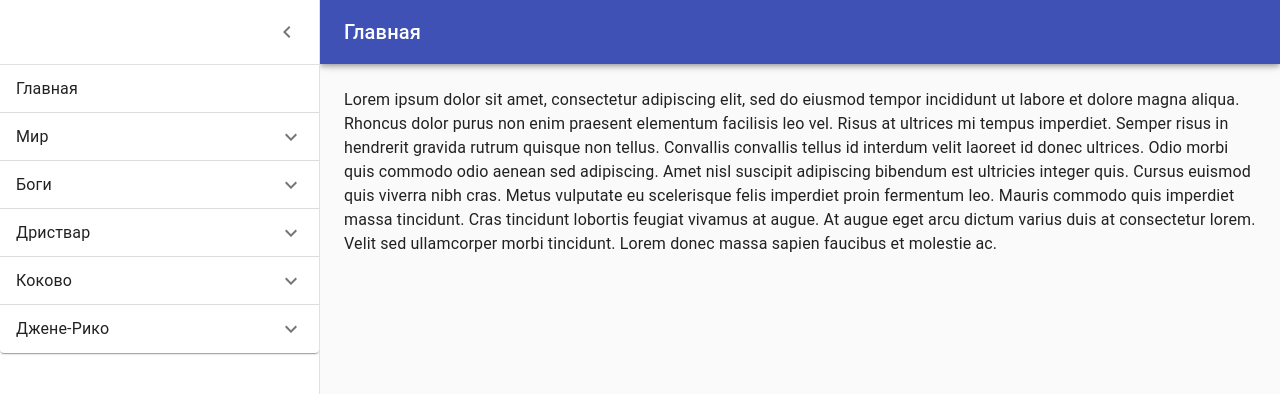
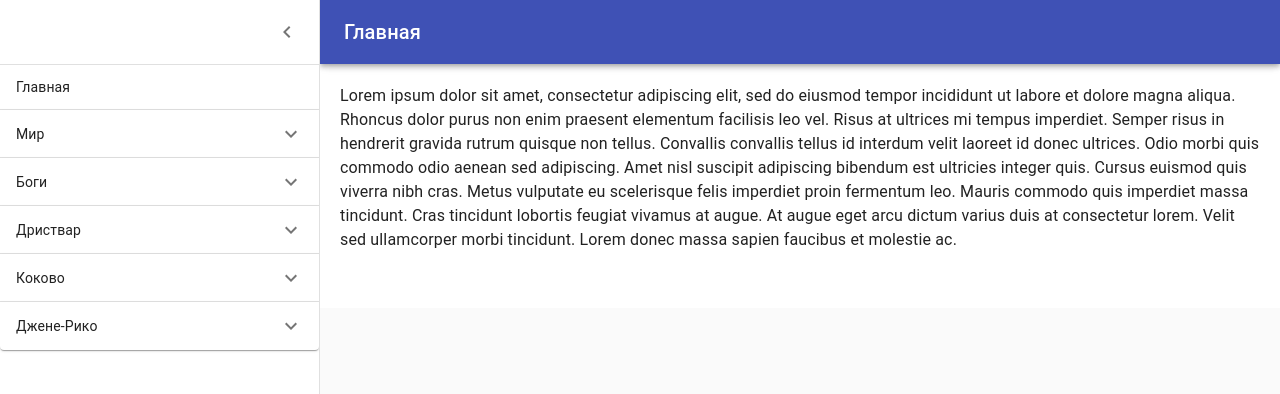
Before and after one commit to DmitriStadnik/g-lore, a React (Create React App) app in the folder client/: page / in a window 1280 px wide. Shown: the top 394 px of the page. Built offline with nearby package versions, Linux system fonts and the light colour scheme.

Commit message:
Optimize datasets and modify ui

```diff
--- a/client/src/components/App/index.tsx
+++ b/client/src/components/App/index.tsx
@@ -68,7 +68,6 @@ const useStyles = makeStyles((theme) => ({
   },
   content: {
     flexGrow: 1,
-    padding: theme.spacing(3),
     transition: theme.transitions.create('margin', {
       easing: theme.transitions.easing.sharp,
       duration: theme.transitions.duration.leavingScreen,
@@ -101,18 +100,18 @@ const useStyles = makeStyles((theme) => ({
     padding: '0',
     '&:hover': {
       textDecoration: 'none',
-      color: theme.palette.primary.light,
+      color: theme.palette.primary.dark,
     }
   },
   linkText: {
     '& span': {
-      fontSize: 12,
-      padding: theme.spacing(1, 3),
+      fontSize: 13,
+      padding: theme.spacing(0, 3),
     }
   },
   linkTextMain: {
     '& span': {
-      fontSize: 16,
+      fontSize: 14,
       padding: theme.spacing(1, 2),
     }
   }
@@ -198,7 +197,7 @@ const App = () => {
         </List>
 
         {data && data.map((parent, index) => (
-          <Accordion key={`${transliterateRus(parent.title)}-dropdown`}>
+          <Accordion key={`${transliterateRus(parent.title)}-dropdown`} className='custom_accordion'>
             <AccordionSummary
               expandIcon={<ExpandMoreIcon />}
               aria-controls={`${transliterateRus(parent.title)}-content`}
@@ -226,6 +225,7 @@ const App = () => {
         })}
       >
         <div className={classes.drawerHeader} />
+        <div className='content_wrapper'>
           {content && content.map((item, index) => (
             <Typography paragraph key={index}>
               {parse(item, {
@@ -249,6 +249,7 @@ const App = () => {
               })}
             </Typography>
           ))}
+        </div>
       </main>
     </div>
   );
--- a/client/src/components/App/styles.css
+++ b/client/src/components/App/styles.css
@@ -3,3 +3,27 @@
   display: block;
   margin: auto;
 }
+
+.custom_accordion.Mui-expanded {
+  margin: 0!important;
+}
+
+.custom_accordion .MuiAccordionSummary-root.Mui-expanded {
+  min-height: 46px;
+}
+
+.custom_accordion .MuiAccordionSummary-content .MuiTypography-body1 {
+  font-size: 14px;
+}
+
+.custom_accordion .MuiAccordionSummary-content.Mui-expanded {
+  margin: 12px 0;
+}
+
+.content_wrapper {
+  max-width: 1000px;
+  margin: auto;
+  background: white;
+  padding: 20px;
+  padding-bottom: 40px;
+}
--- a/client/src/data/DataObj.ts
+++ b/client/src/data/DataObj.ts
@@ -1,6 +1,6 @@
 export type DataObj = {
   title: string,
-  isParent: Boolean,
+  isMainArticle?: Boolean,
   children?: Array<DataObj>,
   content?: Array<any>
 }
--- a/client/src/data/datasets/Dristvar.tsx
+++ b/client/src/data/datasets/Dristvar.tsx
@@ -1,15 +1,14 @@
 import {DataObj} from "../DataObj";
 import dristoborod from "../images/dristoborod.png";
-import {compareObjectsByTitle} from "../../utils";
+import {compareObjectsByTitle, transliterateRus} from "../../utils";
 
 const Dristvar: Array<DataObj> = [
   {
     title: 'Дриствар',
-    isParent: true,
     children: [
       {
         title: 'Королевство Дриствар',
-        isParent: false,
+        isMainArticle: true,
         content: [
           `Королевство Дриствар - древнейшее государство, созданное последователями Дристца.`,
           `Правитель: Король Дристобород.`,
@@ -20,10 +19,9 @@ const Dristvar: Array<DataObj> = [
       },
       {
         title: 'Король Дристобород',
-        isParent: false,
         content: [
           `<img src="${dristoborod}" class="article-image" />`,
-          `Король Дристобород І Освободитель - король <a href="/dristvar/korolevstvo-dristvar">Дриствара</a>. `,
+          `Король Дристобород І Освободитель - король <a href="/${transliterateRus('Дриствар')}/${transliterateRus('Королевство Дриствар')}">Дриствара</a>. `,
           `<h6>Дополнительная информация</h6>`,
           `Его трон большой, белый и керамический.
             Сбоку у него висит цепочка, за которую он дергает, сидение открывается и он туда срет.
@@ -35,16 +33,14 @@ const Dristvar: Array<DataObj> = [
       },
       {
         title: 'Жепа',
-        isParent: false,
         content: [
-          `Жепа - Столица <a href="/dristvar/korolevstvo-dristvar">Дриствара</a>.`,
+          `Жепа - Столица <a href="/${transliterateRus('Дриствар')}/${transliterateRus('Королевство Дриствар')}">Дриствара</a>.`,
         ]
       },
       {
         title: 'Жепа в области Жепы',
-        isParent: false,
         content: [
-          `Жепа - портовый город недалеко от <a href="/dristvar/zhepa">столицы</a>. Две жепы испокон веков спорят какая из двух жеп жепнее.
+          `Жепа - портовый город недалеко от <a href="/${transliterateRus('Дриствар')}/${transliterateRus('Жепа')}">столицы</a>. Две жепы испокон веков спорят какая из двух жеп жепнее.
           `,
         ]
       },
--- a/client/src/data/datasets/Generico.tsx
+++ b/client/src/data/datasets/Generico.tsx
@@ -4,11 +4,10 @@ import {compareObjectsByTitle} from "../../utils";
 const Generico: Array<DataObj> = [
   {
     title: 'Джене-Рико',
-    isParent: true,
     children: [
       {
         title: 'Джене-Рико',
-        isParent: false,
+        isMainArticle: true,
         content: [
           `TEST 1 Lorem ipsum dolor sit amet, consectetur adipiscing elit, sed do eiusmod tempor incididunt
           ut labore et dolore magna aliqua. `,
@@ -16,7 +15,6 @@ const Generico: Array<DataObj> = [
       },
       {
         title: 'Супернатуралы',
-        isParent: false,
         content: [
           `TEST 2 Lorem ipsum dolor sit amet, consectetur adipiscing elit, sed do eiusmod tempor incididunt
           ut labore et dolore magna aliqua. `
--- a/client/src/data/datasets/Gods.tsx
+++ b/client/src/data/datasets/Gods.tsx
@@ -4,11 +4,9 @@ import {compareObjectsByTitle} from "../../utils";
 const Gods: Array<DataObj> = [
   {
     title: 'Боги',
-    isParent: true,
     children: [
       {
         title: 'Дристоц',
-        isParent: false,
         content: [
           `Lorem ipsum dolor sit amet, consectetur adipiscing elit, sed do eiusmod tempor incididunt
         ut labore et dolore magna aliqua.`,
@@ -16,7 +14,6 @@ const Gods: Array<DataObj> = [
       },
       {
         title: 'Аманда',
-        isParent: false,
         content: [
           `Lorem ipsum dolor sit amet, consectetur adipiscing elit, sed do eiusmod tempor incididunt
         ut labore et dolore magna aliqua.`,
@@ -24,7 +21,6 @@ const Gods: Array<DataObj> = [
       },
       {
         title: 'Принцесса Пидарас',
-        isParent: false,
         content: [
           `Lorem ipsum dolor sit amet, consectetur adipiscing elit, sed do eiusmod tempor incididunt
         ut labore et dolore magna aliqua.`,
@@ -32,7 +28,6 @@ const Gods: Array<DataObj> = [
       },
       {
         title: 'Хер Мемус Н\'Кок',
-        isParent: false,
         content: [
           `Lorem ipsum dolor sit amet, consectetur adipiscing elit, sed do eiusmod tempor incididunt
         ut labore et dolore magna aliqua.`,
@@ -40,7 +35,6 @@ const Gods: Array<DataObj> = [
       },
       {
         title: 'Вездессущ',
-        isParent: false,
         content: [
           `Lorem ipsum dolor sit amet, consectetur adipiscing elit, sed do eiusmod tempor incididunt
         ut labore et dolore magna aliqua.`,
--- a/client/src/data/datasets/Kokovo.tsx
+++ b/client/src/data/datasets/Kokovo.tsx
@@ -4,11 +4,10 @@ import {compareObjectsByTitle} from "../../utils";
 const Kokovo: Array<DataObj> = [
   {
     title: 'Коково',
-    isParent: true,
     children: [
       {
         title: 'Королевство Коково',
-        isParent: false,
+        isMainArticle: true,
         content: [
           `TEST 1 Lorem ipsum dolor sit amet, consectetur adipiscing elit, sed do eiusmod tempor incididunt
           ut labore et dolore magna aliqua. `,
@@ -16,7 +15,6 @@ const Kokovo: Array<DataObj> = [
       },
       {
         title: 'Членин',
-        isParent: false,
         content: [
           `TEST 2 Lorem ipsum dolor sit amet, consectetur adipiscing elit, sed do eiusmod tempor incididunt
           ut labore et dolore magna aliqua. `
--- a/client/src/data/datasets/World.tsx
+++ b/client/src/data/datasets/World.tsx
@@ -1,26 +1,25 @@
 import {DataObj} from "../DataObj";
 import testImage1 from "../images/50.jpg";
-import {compareObjectsByTitle} from "../../utils";
+import {compareObjectsByTitle, transliterateRus} from "../../utils";
 
 const Test: Array<DataObj> = [
   {
     title: 'Мир',
-    isParent: true,
     children: [
       {
         title: 'Древняя история мира',
-        isParent: false,
+        isMainArticle: true,
         content: [
           `<h6>Дристоц</h6>`,
-          `Легенда гласит, что жил некогда обычный семьянин, которого звали <a href="/gods/dristoc">Дристоц</a>.
-          У него была жена, которую звали <a href="/gods/amanda">Аманда</a> и дочь по имени <a href="/gods/princessa-pidaras">Принцесса Пидарас</a>.
-          Он регулярно проводил время со своими друзьями <a href="/gods/vezdessush">Вездессущем</a> и <a href="/gods/her-memus">Хер Мемусом Н’Коком</a>.
+          `Легенда гласит, что жил некогда обычный семьянин, которого звали <a href="/${transliterateRus('Боги')}/${transliterateRus('Дристоц')}">Дристоц</a>.
+          У него была жена, которую звали <a href="/${transliterateRus('Боги')}/${transliterateRus('Аманда')}">Аманда</a> и дочь по имени <a href="/${transliterateRus('Боги')}/${transliterateRus('Принцесса Пидарас')}">Принцесса Пидарас</a>.
+          Он регулярно проводил время со своими друзьями <a href="/${transliterateRus('Боги')}/${transliterateRus('Вездессущ')}">Вездессущем</a> и <a href="/${transliterateRus('Боги')}/${transliterateRus('Хер Мемус Н\'Кок')}">Хер Мемусом Н'Коком</a>.
           В целом, он вел обычную спокойную жизнь, но у него была одна яркая черта - он просто обожал шутки про говно.
           Он шутил про говно постоянно. В любой ситуации он мог пошутить про говно и смеяться от этого так,
           что его друзья боялись что он задохнется. Его окружение почти смирилось с его причудой.`,
           `<h6>Великий Рофл</h6>`,
           `Как-то раз Дристоц в порыве ебанутости сотворил Абсолютную Шутку про Говно.
-          И стоило ему озвучить её своим друзьям, как произошел <a href="/world/rofl">Великий Рофл</a>, который породил целый новый мир.
+          И стоило ему озвучить её своим друзьям, как произошел <a href="/${transliterateRus('Мир')}/${transliterateRus('Великий Рофл')}">Великий Рофл</a>, который породил целый новый мир.
           Дристоц решил не упускать открывшиеся перед ним возможности и перспективы,
           потому он с головой погрузился в этот новый неведомый мир.`,
           `Его первой целью было создать людей по своему образу и подобию.
@@ -60,14 +59,12 @@ const Test: Array<DataObj> = [
       },
       {
         title: 'Великий Рофл',
-        isParent: false,
         content: [
           `Результат озвучивания Дристцом Абсолютной Шутки про Говно. Именно в ходе Великого Рофла возник мир.`
         ]
       },
       {
         title: 'ХРОШНЯ',
-        isParent: false,
         content: [
           `TEST 1 Lorem ipsum dolor sit amet, consectetur adipiscing elit, sed do eiusmod tempor incididunt
             ut labore et dolore magna aliqua. Rhoncus dolor purus non enim praesent elementum
--- a/client/src/data/index.tsx
+++ b/client/src/data/index.tsx
@@ -7,7 +7,6 @@ import Kokovo from "./datasets/Kokovo";
 
 export const mainPage: DataObj = {
   title: 'Главная',
-  isParent: false,
   content: [
     `Lorem ipsum dolor sit amet, consectetur adipiscing elit, sed do eiusmod tempor incididunt
        ut labore et dolore magna aliqua. Rhoncus dolor purus non enim praesent elementum
--- a/client/src/utils/index.js
+++ b/client/src/utils/index.js
@@ -35,7 +35,7 @@ export const transliterateRus = (str) => {
 
   str = str
     .toLowerCase()
-    .replace(/ /g,"_")
+    .replace(/ /g,"-")
     .replace(/[ъь]+/g, '')
     .replace(/й/g, 'i');
 
@@ -51,6 +51,9 @@ export const transliterateRus = (str) => {
 }
 
 export const compareObjectsByTitle = (a, b) => {
+  if (a.isMainArticle) return -1;
+  if (b.isMainArticle) return 1;
+
   if ( a.title < b.title ){
     return -1;
   }
```
Lines whose indentation alone changed are shown as unchanged.
